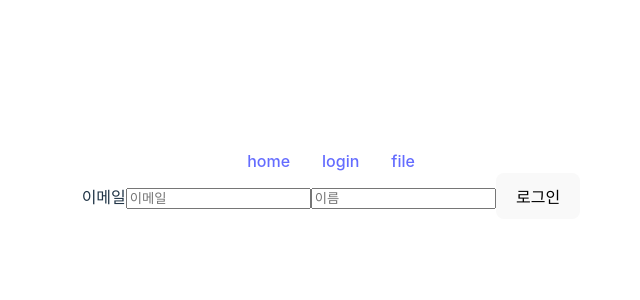
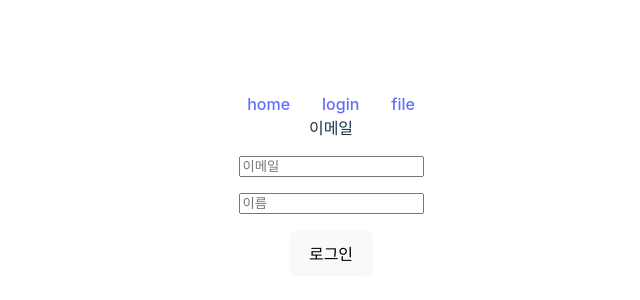
Before and after one commit to noname2048/bz-react-form-practice, a React (Vite) app in the folder frontend/: page /login in a window 1280 px wide. Shown: the part 216-516 px from the top of the page, without its empty margins (309-949 px from the left). Built offline with nearby package versions, Linux system fonts and the light colour scheme.

Commit message:
style: add form Container

```diff
--- a/frontend/src/components/LoginForm.jsx
+++ b/frontend/src/components/LoginForm.jsx
@@ -1,4 +1,5 @@
 import { useForm } from "react-hook-form";
+import styled from "styled-components";
 
 export default function LoginForm() {
   const {
@@ -13,7 +14,7 @@ export default function LoginForm() {
   console.log(errors);
 
   return (
-    <form onSubmit={handleSubmit(onSubmit)}>
+    <FormContainer onSubmit={handleSubmit(onSubmit)}>
       <label htmlFor="email">이메일</label>
       <input
         type="text"
@@ -28,6 +29,13 @@ export default function LoginForm() {
       />
       {Boolean(errors?.name) ? <p>error</p> : null}
       <button type="submit">로그인</button>
-    </form>
+    </FormContainer>
   );
 }
+
+const FormContainer = styled.form`
+  display: flex;
+  flex-direction: column;
+  gap: 1rem;
+  align-items: center;
+`;
```
